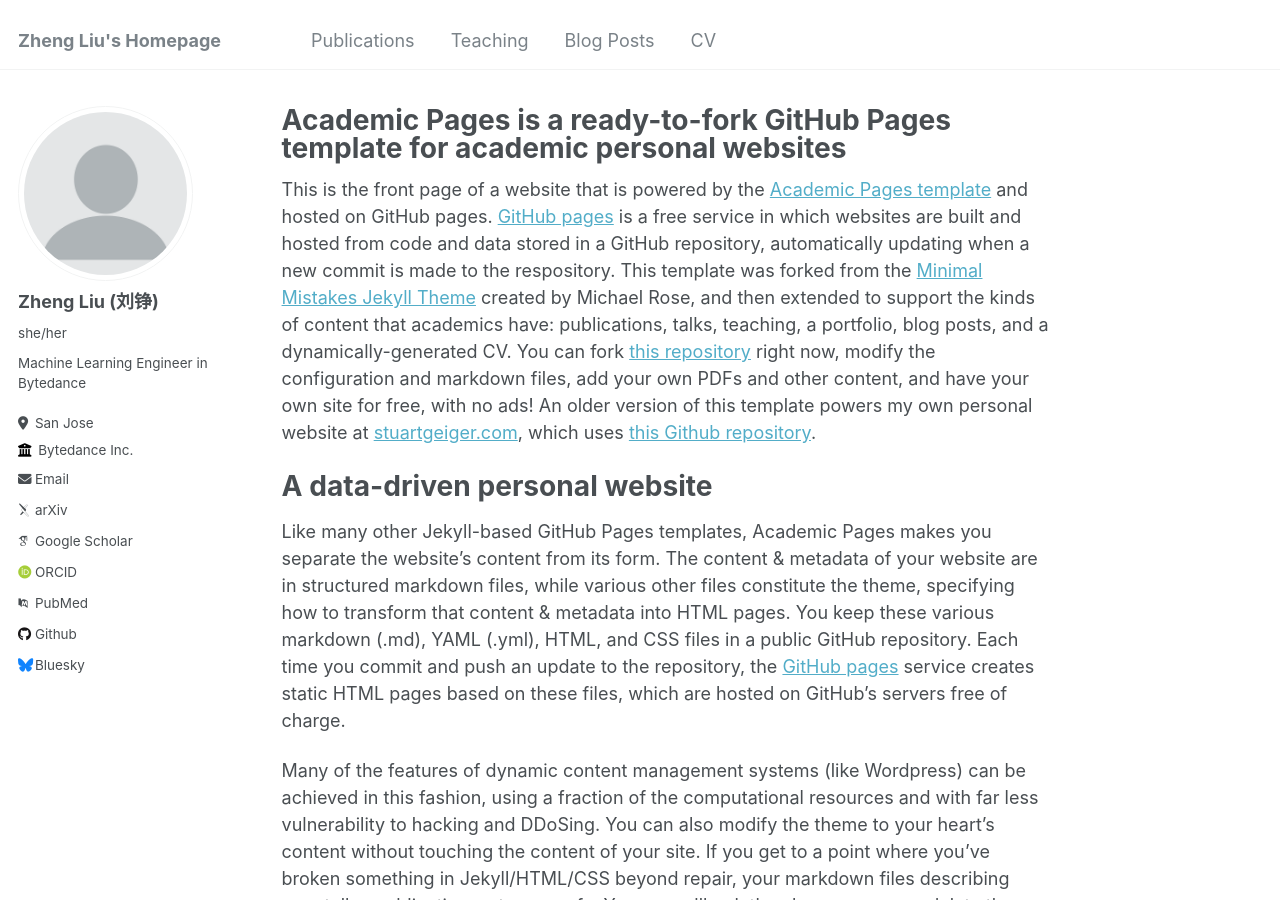
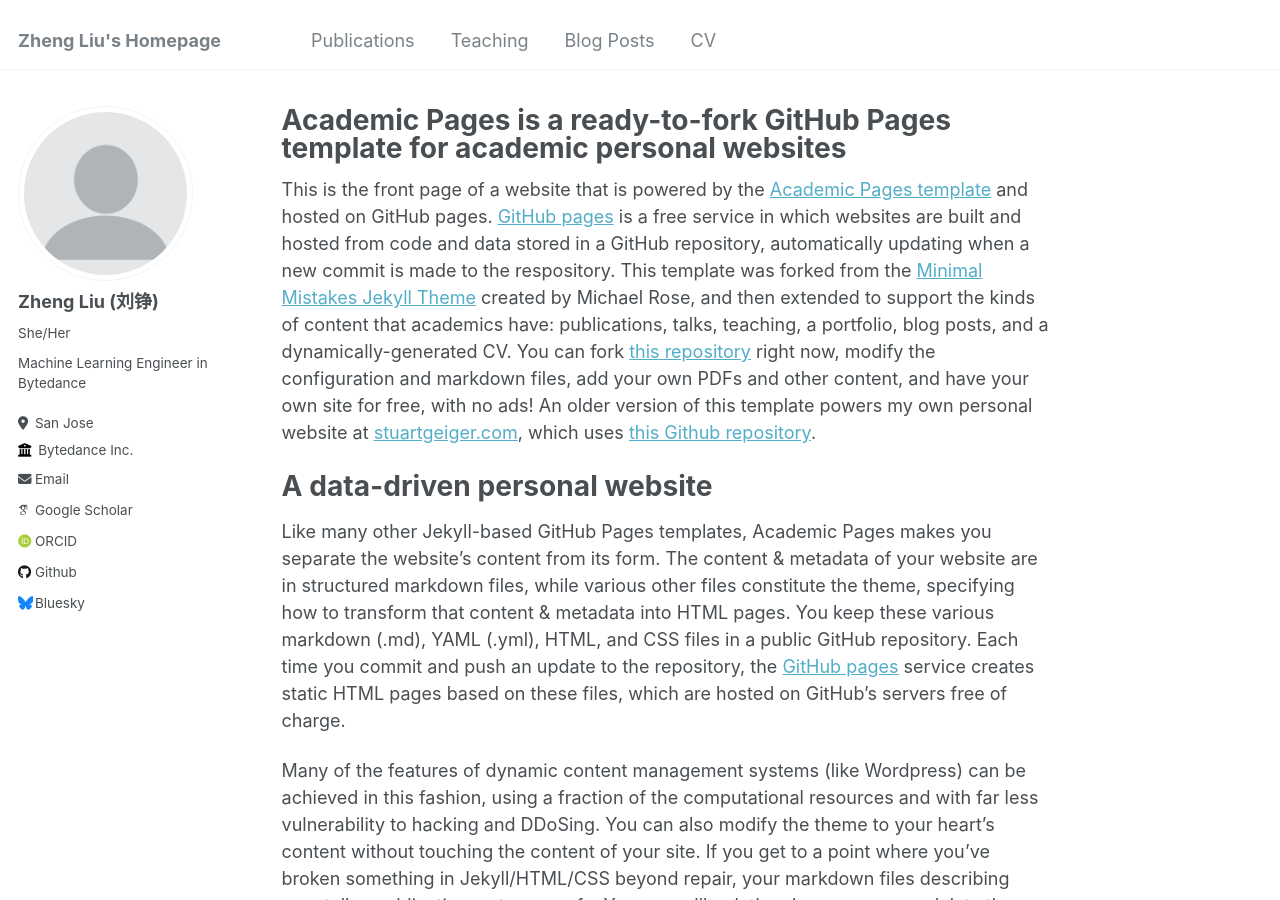
Before and after one commit to ErikaLiu/-ErikaLiu.github.io, a Jekyll site: the page built from _pages/about.md, in a window 1280 px wide and 900 px high. Built offline with Jekyll 4.4.1, drawn with Linux system fonts in a browser that asks for light colours; some web fonts are replaced.

Commit message:
Update _config.yml

```diff
--- a/_config.yml
+++ b/_config.yml
@@ -23,7 +23,7 @@ author:
   # Biographic information
   avatar           : "profile.png"
   name             : "Zheng Liu (刘铮)"
-  pronouns         : "she/her"
+  pronouns         : "She/Her"
   bio              : "Machine Learning Engineer in Bytedance"
   location         : "San Jose"
   employer         : "Bytedance Inc."
@@ -31,12 +31,12 @@ author:
   email            : "zheng.liu@bytedance.com"
 
   # Academic websites
-  arxiv            : ""
+  # arxiv            : ""
   googlescholar    : "https://scholar.google.com/citations?user=z4HXJw4AAAAJ&hl=en"
-  impactstory      : # URL
+  # impactstory      : # URL
   orcid            : "http://orcid.org/0009-0009-0821-6176"
-  pubmed           : ""
-  researchgate     : # URL
+  # pubmed           : ""
+  # researchgate     : # URL
 
   # Repositories and software development
   bitbucket        : # Username - Update with your username on the site
```
